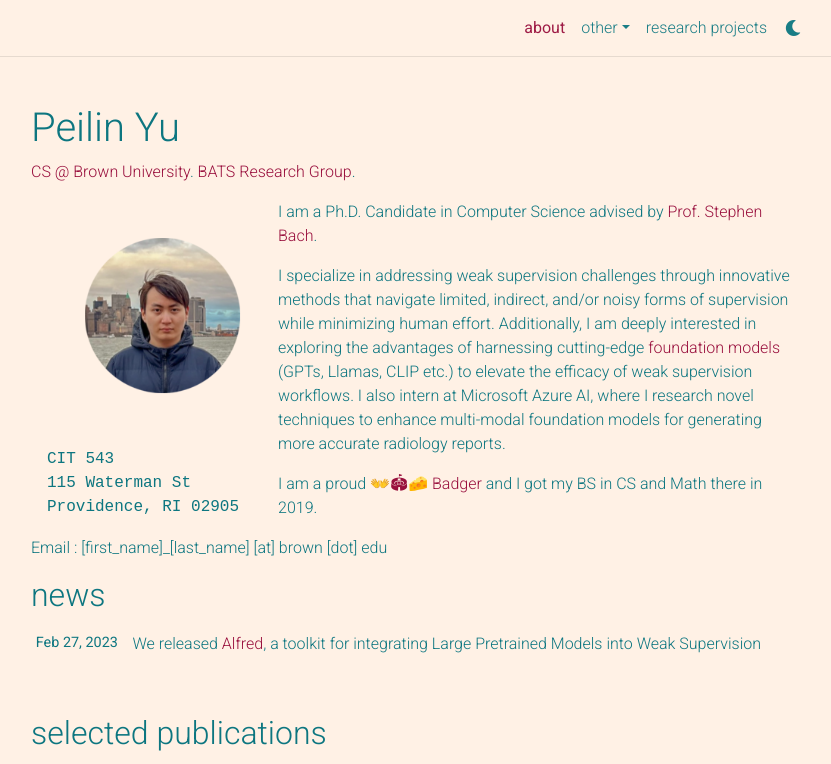
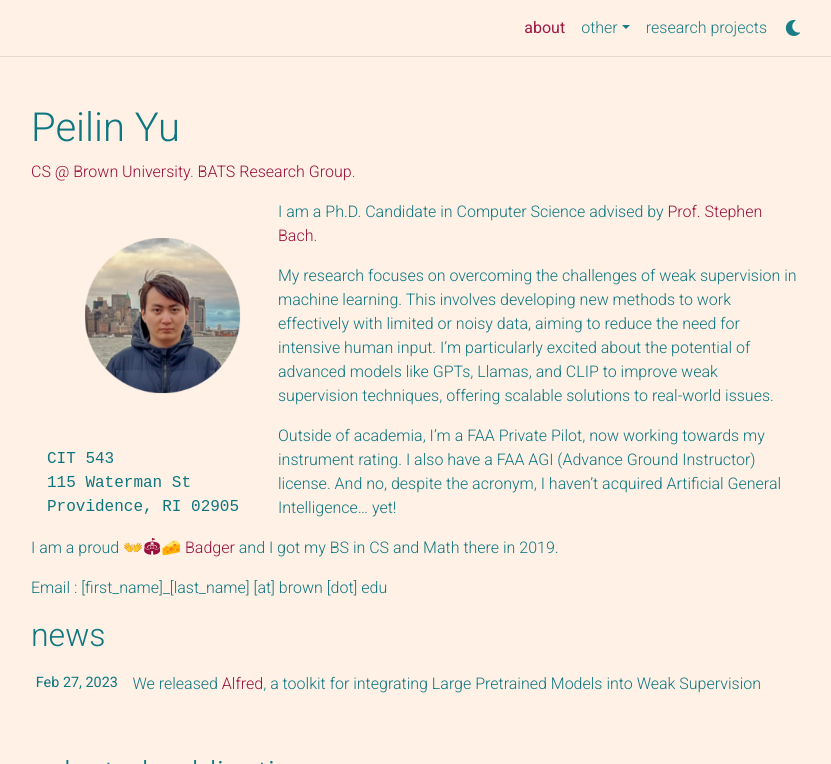
Before and after one commit to dotpyu/dotpyu.github.io, a Jekyll site: the page built from _pages/about.md, in a window 1280 px wide and 1026 px high, cut to the strip 0-764 px from the top of the window. Shown: the whole strip, without its empty margins (224-1055 px from the left). Built offline with Jekyll 4.4.1, drawn with Linux system fonts in a browser that asks for light colours; full-size pictures stand in for the smaller copies a plugin makes; comment, search, counter and statistics services are not loaded; a style sheet for code colours, icons or effects is not loaded.

Commit message:
Update about.md

```diff
--- a/_pages/about.md
+++ b/_pages/about.md
@@ -19,7 +19,9 @@ social: true  # includes social icons at the bottom of the page
 
 I am a Ph.D. Candidate in Computer Science advised by <a href='http://stephenbach.net/'>Prof. Stephen Bach</a>.
 
-I specialize in addressing weak supervision challenges through innovative methods that navigate limited, indirect, and/or noisy forms of supervision while minimizing human effort. Additionally, I am deeply interested in exploring the advantages of harnessing cutting-edge <a href='https://arxiv.org/pdf/2108.07258.pdf'>foundation models</a> (GPTs, Llamas, CLIP etc.) to elevate the efficacy of weak supervision workflows. I also intern at Microsoft Azure AI, where I research novel techniques to enhance multi-modal foundation models for generating more accurate radiology reports.
+My research focuses on overcoming the challenges of weak supervision in machine learning. This involves developing new methods to work effectively with limited or noisy data, aiming to reduce the need for intensive human input. I'm particularly excited about the potential of advanced models like GPTs, Llamas, and CLIP to improve weak supervision techniques, offering scalable solutions to real-world issues.
+
+Outside of academia, I'm a FAA Private Pilot, now working towards my instrument rating. I also have a FAA AGI (Advance Ground Instructor) license. And no, despite the acronym, I haven't acquired Artificial General Intelligence... yet!
 
 I am a proud <a href='https://wisc.edu'>👐🏟🧀 Badger</a> and I got my BS in CS and Math there in 2019.
 
```
